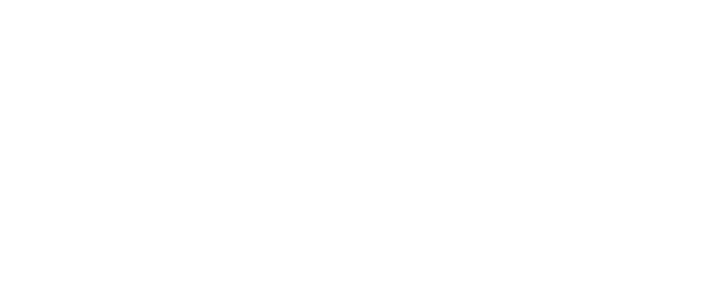
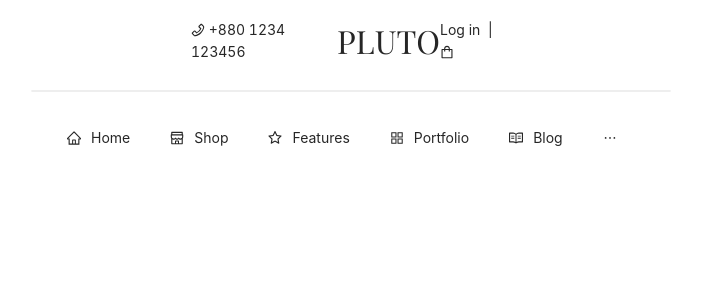
Before and after one commit to Alamin02/pluto, a React (Create React App) app: page / in a window 1280 px wide. Shown: the top 300 px of the page, without its empty margins (289-990 px from the left). Built offline with nearby package versions, Linux system fonts and the light colour scheme.

Commit message:
Navbar component

```diff
--- a/src/App.js
+++ b/src/App.js
@@ -1,8 +1,11 @@
 import 'antd/dist/antd.css';
+
+import Navbar from "./components/Navbar";
 
 function App() {
   return (
     <div>
+      <Navbar />
     </div>
   );
 }
--- a/src/components/Navbar.js
+++ b/src/components/Navbar.js
@@ -10,14 +10,14 @@ import {
   ShopOutlined,
   ReadOutlined,
   AppstoreOutlined,
-  ShoppingOutlined
+  ShoppingOutlined,
 } from "@ant-design/icons";
 
 const { SubMenu } = Menu;
 
 class Navbar extends React.Component {
   state = {
-    current: 'mail',
+    current: "mail",
   };
 
   handleClick = (e) => {
@@ -26,15 +26,19 @@ class Navbar extends React.Component {
   };
 
   render() {
-    const { current } = this.state;
     return (
       <div className="navbar">
         <nav className="navbar-top">
           <div>
             <PhoneOutlined /> +880 1234 123456
           </div>
-          <div style={{fontSize: "2rem"}} className="site-name">PLUTO</div>
-          <div>Log in&nbsp;&nbsp;|&nbsp;&nbsp;<ShoppingOutlined /></div>
+          <div style={{ fontSize: "2rem" }} className="site-name">
+            PLUTO
+          </div>
+          <div>
+            Log in &nbsp;|&nbsp;&nbsp;
+            <ShoppingOutlined />
+          </div>
         </nav>
         <hr className="nav-hr" />
         <Menu
```
Also changed, not shown: 1 other file (tests, documents, lock files or other folders).
